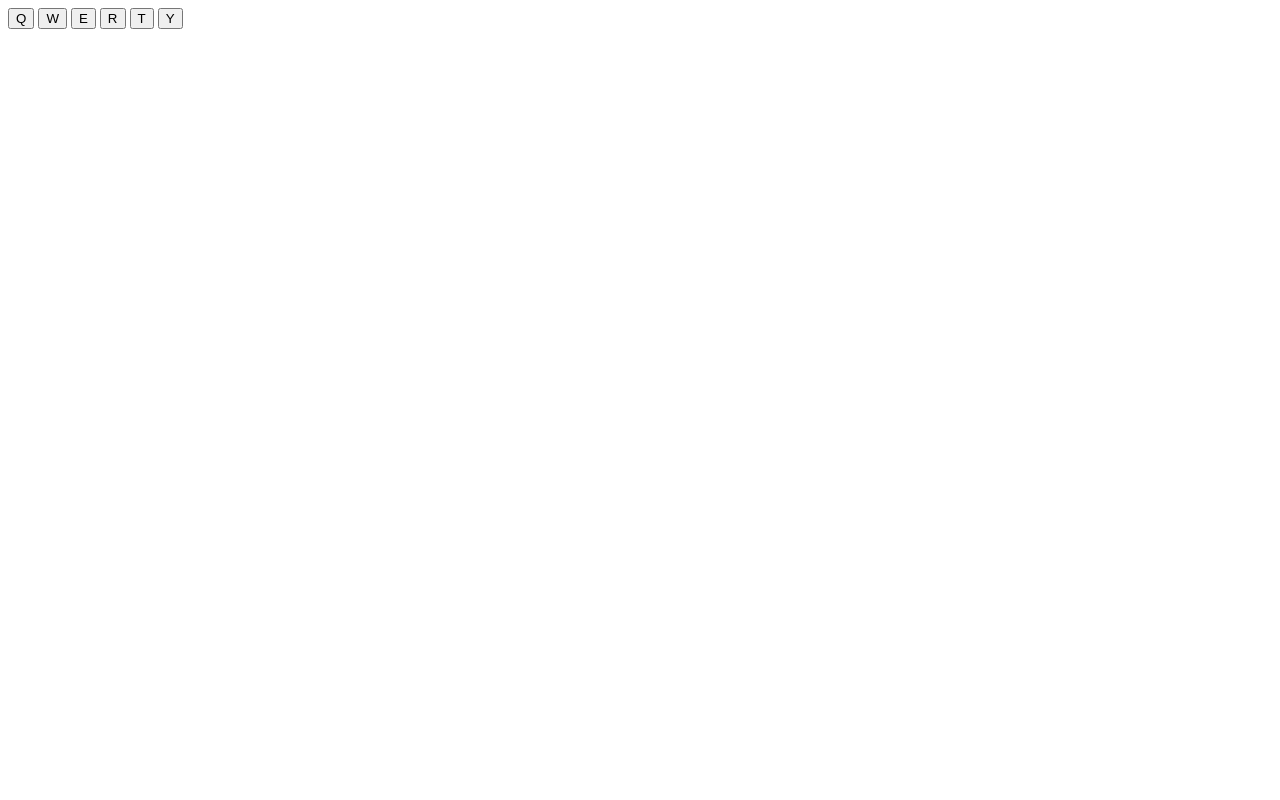
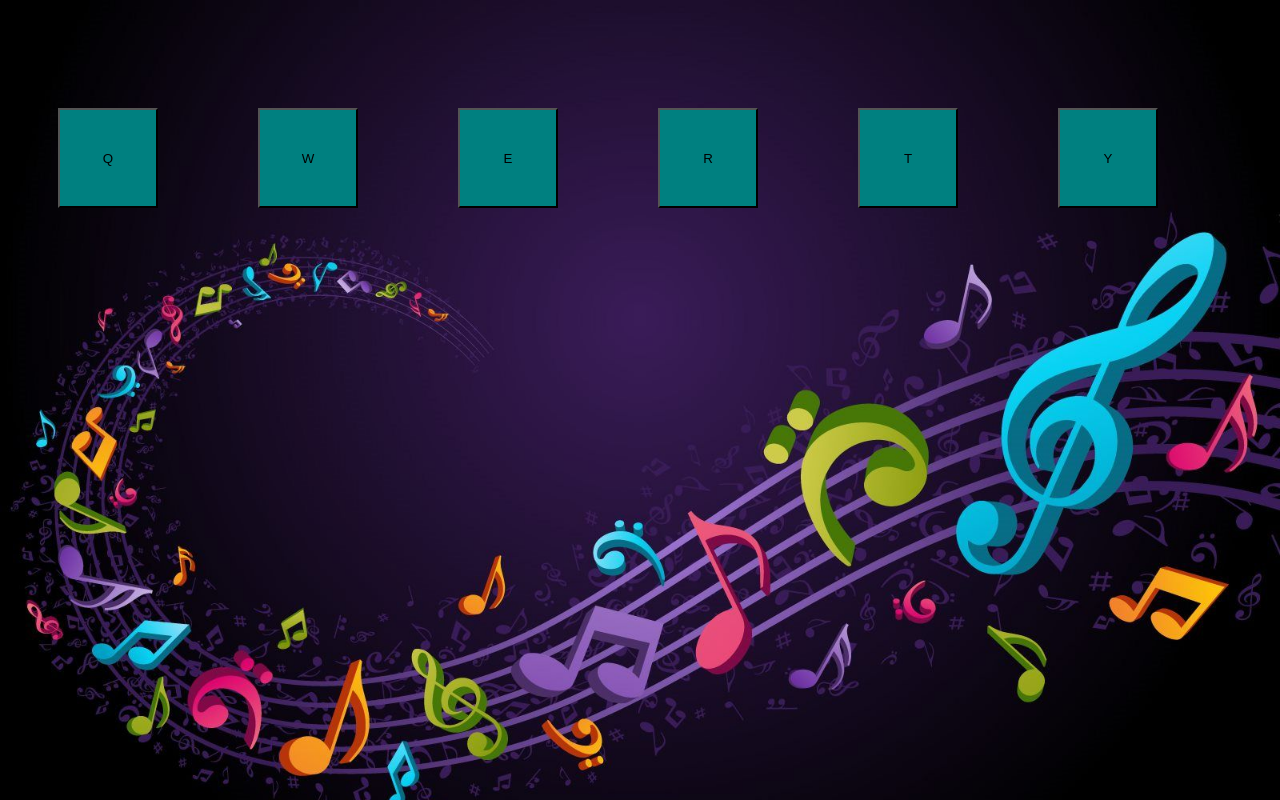
Before and after one commit to Mariia-MM/10-Events, a plain HTML site: page index.html in a window 1280 px wide. Drawn offline with Linux system fonts and the light colour scheme.

Commit message:
create css styles

```diff
--- a/index.html
+++ b/index.html
@@ -4,6 +4,7 @@
     <meta charset="UTF-8" />
     <meta name="viewport" content="width=device-width, initial-scale=1.0" />
     <title>events</title>
+    <link rel="stylesheet" href="style.css" />
   </head>
   <body>
     <button
--- a/main.js
+++ b/main.js
@@ -1,7 +1,3 @@
-// function playAudio() {
-//   audio.play();
-// }
-
 let butQ = document.getElementById(`Q`).addEventListener("click", playAudio1);
 butQ = document.addEventListener("keydown", function () {
   if (event.keyCode === 81) {
@@ -12,6 +8,9 @@ butQ = document.addEventListener("keydown", function () {
 const audQ = document.getElementById("sound1");
 function playAudio1() {
   audQ.play();
+}
+function pauseAudio1() {
+  audQ.pause();
 }
 
 let butW = document.getElementById(`W`).addEventListener("click", playAudio2);
--- /dev/null
+++ b/style.css
@@ -0,0 +1,14 @@
+body {
+  display: flex;
+  background-image: url(files/img2.jpg);
+  background-size: cover;
+  background-repeat: no-repeat;
+}
+
+button {
+  position: flex;
+  margin: 100px 50px;
+  height: 100px;
+  width: 100px;
+  background-color: #008080;
+}
```
Also changed, not shown: files/img2.jpg (added).
